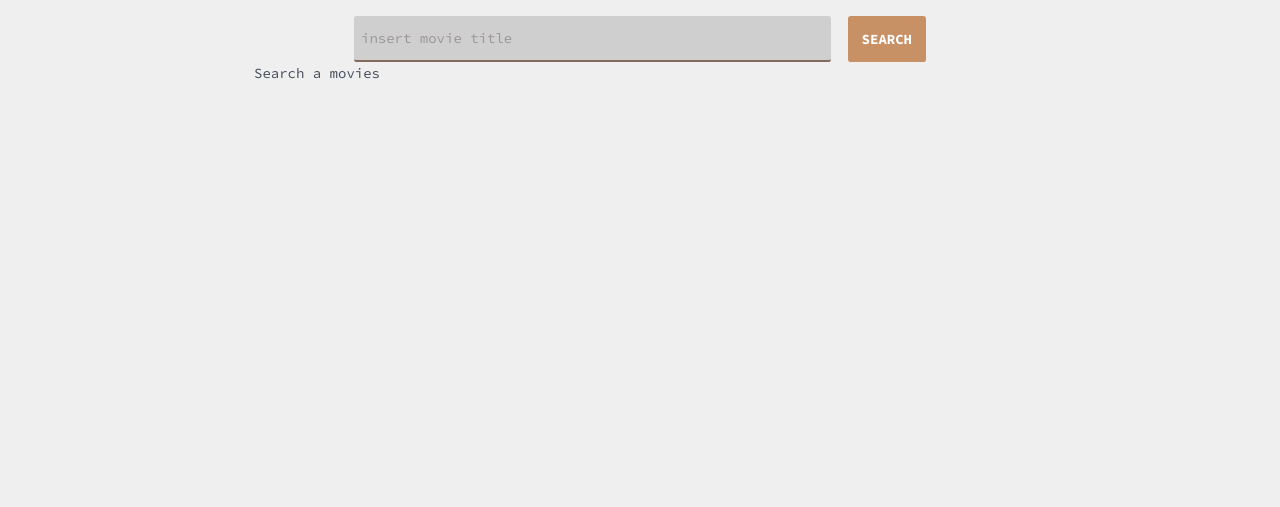
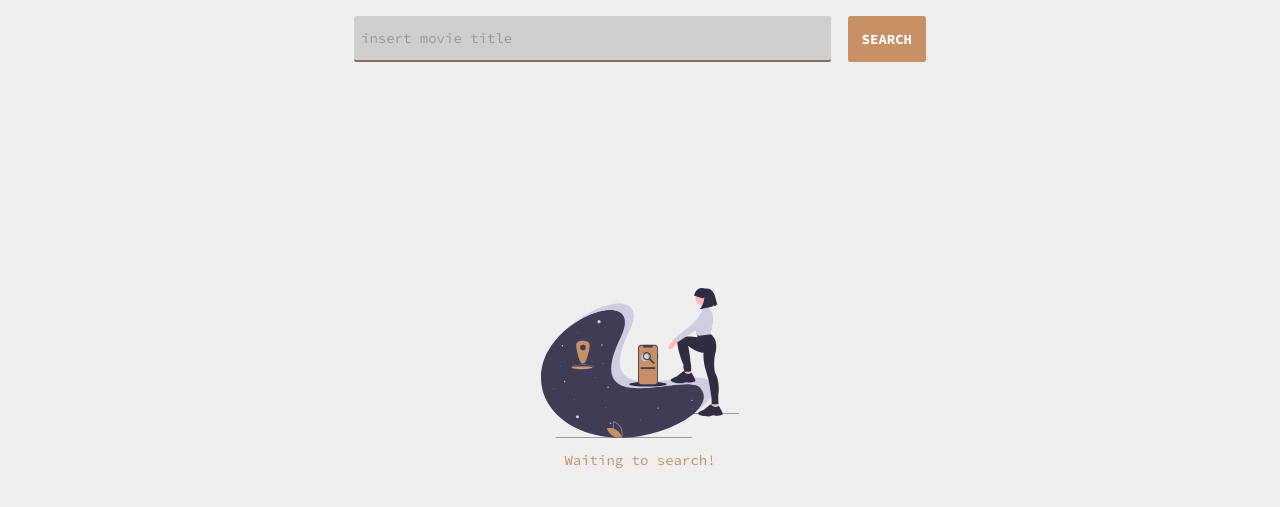
Before and after one commit to EmaCrzz/movieslog, a website with bundled scripts: page index.html in a window 1280 px wide. Shown: the part 61-568 px from the top of the page. Built offline with nearby package versions, Linux system fonts and the light colour scheme; sample sign-in values are in the browser's storage.

Commit message:
add to image in index empty

```diff
--- a/src/scss/blocks/_movies.scss
+++ b/src/scss/blocks/_movies.scss
@@ -18,8 +18,13 @@
   height: 80vh;
   justify-content: center;
   align-items: center;
+  flex-direction: column;
+  color: $secondary-color;
   a {
     color: $secondary-color;
+  }
+  img {
+    height: 150px;
   }
 }
 
--- a/static/js/movies.js
+++ b/static/js/movies.js
@@ -7,6 +7,7 @@ import {
   getFavorites
 } from "./session.js";
 const posterSvg = "static/images/photo.svg";
+
 async function useMovies({
   htmlContainer = null,
   htmlLoader = null,
@@ -18,8 +19,13 @@ async function useMovies({
   const lastKeyword = getLastSearch();
 
   if (!lastKeyword && !keyword && !favoritesPage) {
-    const htmlLastSearch = `<p id="p-info" class="u-wrapper-md">Search a movies</p>`;
-    htmlContainer.insertAdjacentHTML("beforebegin", htmlLastSearch);
+    // const htmlLastSearch = `<p id="p-info" class="u-wrapper-md">Search a movies</p>`;
+    // htmlContainer.insertAdjacentHTML("beforebegin", htmlLastSearch);
+    const htmlFavoritesEmpty = `<div id="p-info" class="movies_favorites_empty">
+        <img src="static/images/wait_search.svg" alt="wait search">
+        <p>Waiting to search!</p>
+      </div>`;
+    htmlContainer.insertAdjacentHTML("beforebegin", htmlFavoritesEmpty);
   }
 
   if (lastKeyword && !keyword && !favoritesPage) {
```
Also changed, not shown: static/css/styles.css, static/images/wait_search.svg (added).
